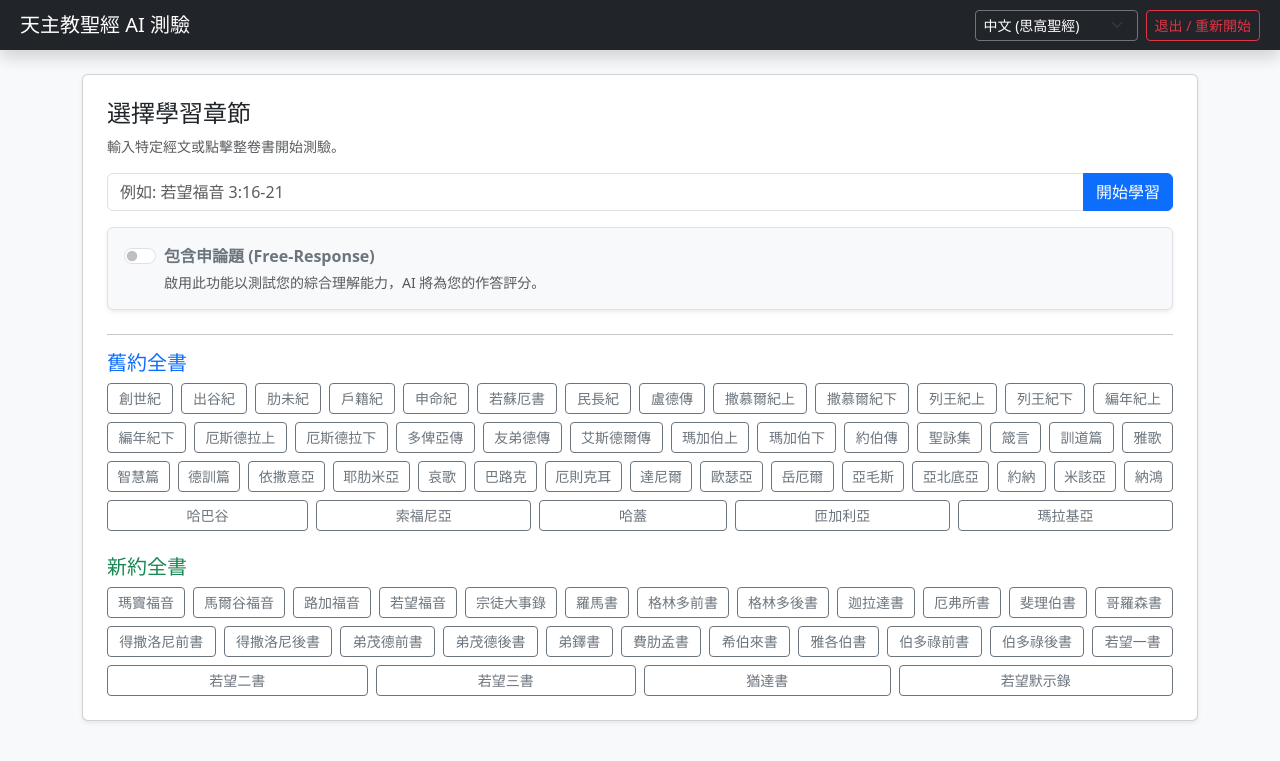
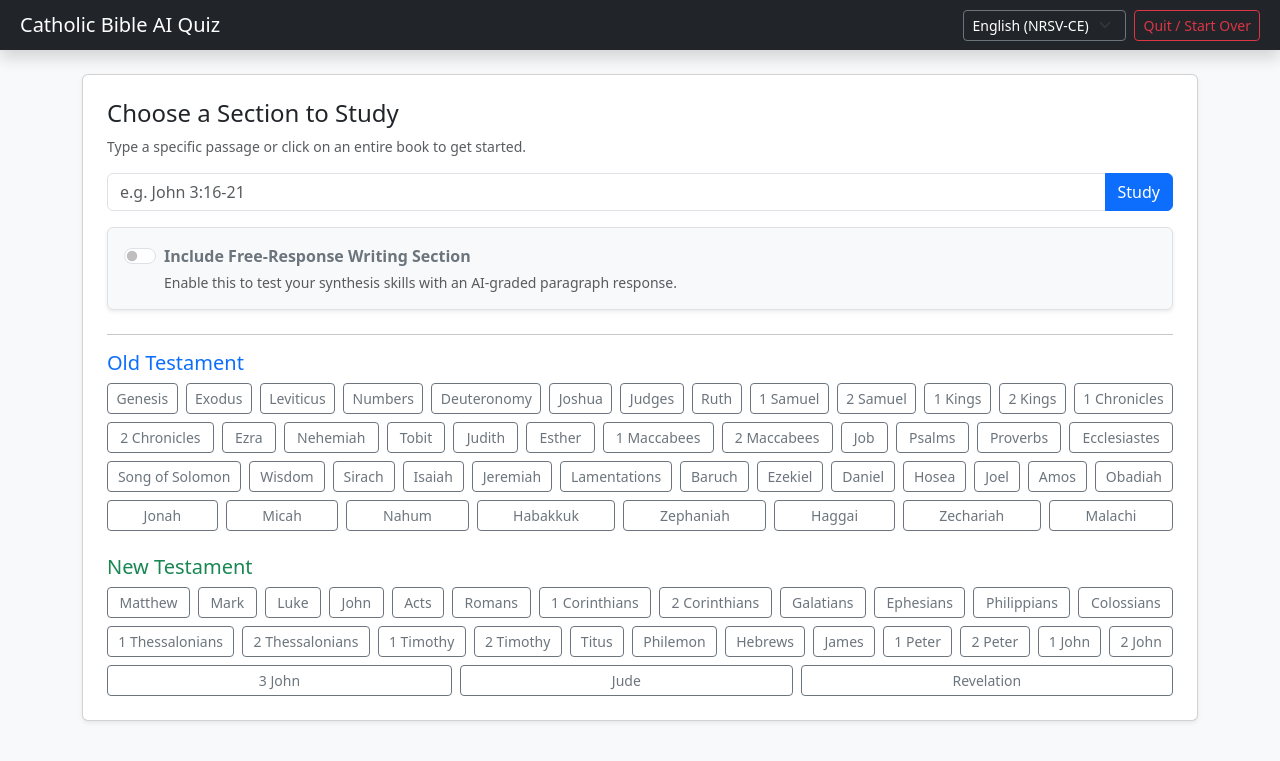
Before and after one commit to joseph-zc-yu/bible-quiz-app-cn, a Flask app: page / in a window 1280 px wide. Shown: the top 761 px of the page. Run offline with Flask 3, Linux system fonts and the light colour scheme.

Commit message:
Fix Zhipu API error 1210 by removing response_format wrapper and set default language to English

````diff
--- a/app.py
+++ b/app.py
@@ -104,8 +104,17 @@ def parse_citation(citation):
 
 def parse_llm_json(text):
     text = text.strip()
-    if text.startswith("```json"): text = text[7:-3]
-    elif text.startswith("```"): text = text[3:-3]
+    # Strip opening markdown safely
+    if text.startswith("```json"):
+        text = text[7:]
+    elif text.startswith("```"):
+        text = text[3:]
+
+    # Strip closing markdown safely
+    text = text.strip()
+    if text.endswith("```"):
+        text = text[:-3]
+
     return json.loads(text.strip())
 
 @app.route('/')
@@ -135,7 +144,7 @@ def generate_questions():
     data = request.json or {}
     passage = data.get('passage', 'Genesis 1')
     include_frq = data.get('include_frq', False)
-    lang = data.get('language', 'zh')
+    lang = data.get('language', 'en') # Changed default to English
 
     if lang == 'zh':
         bible_version = "Catholic Chinese Sigao Bible (思高聖經)"
@@ -168,8 +177,8 @@ def generate_questions():
             messages=[
                 {"role": "system", "content": "You are a helpful theology assistant that strictly outputs JSON."},
                 {"role": "user", "content": prompt}
-            ],
-            response_format={"type": "json_object"}
+            ]
+            # response_format removed to fix code 1210 on lightweight models
         )
         result_text = response.choices[0].message.content
         return jsonify(parse_llm_json(result_text))
@@ -179,7 +188,7 @@ def generate_questions():
 @app.route('/grade_frq', methods=['POST'])
 def handle_grade_frq():
     data = request.json or {}
-    lang = data.get('language', 'zh')
+    lang = data.get('language', 'en') # Changed default to English
 
     lang_instruction = "Provide your grading and constructive feedback strictly in Traditional Chinese (繁體中文), using proper Catholic terminology." if lang == 'zh' else "Provide a short, constructive feedback paragraph in English."
 
@@ -201,8 +210,8 @@ def handle_grade_frq():
             messages=[
                 {"role": "system", "content": "You are an expert Catholic grader that strictly outputs JSON."},
                 {"role": "user", "content": prompt}
-            ],
-            response_format={"type": "json_object"}
+            ]
+            # response_format removed to fix code 1210 on lightweight models
         )
         result_text = response.choices[0].message.content
         return jsonify(parse_llm_json(result_text))
--- a/templates/index.html
+++ b/templates/index.html
@@ -21,8 +21,8 @@
         <div class="d-flex align-items-center gap-2">
             <!-- Language Toggle -->
             <select class="form-select form-select-sm w-auto bg-dark text-white border-secondary" id="langSelect" onchange="changeLanguage()">
-                <option value="zh" selected>中文 (思高聖經)</option>
-                <option value="en">English (NRSV-CE)</option>
+                <option value="en" selected>English (NRSV-CE)</option>
+                <option value="zh">中文 (思高聖經)</option>
             </select>
             <button class="btn btn-outline-danger btn-sm text-nowrap" data-i18n="quitBtn" onclick="resetApp()">Quit / Start Over</button>
         </div>
@@ -225,7 +225,7 @@
         "1 John": "若望一書", "2 John": "若望二書", "3 John": "若望三書", "Jude": "猶達書", "Revelation": "若望默示錄"
     };
 
-    let currentLang = 'zh'; // Defaults to Chinese for the China App
+    let currentLang = 'en'; // Changed default to English
     let currentQuiz = null;
     let currentPassage = null;
     let userAnswers = {};
````
